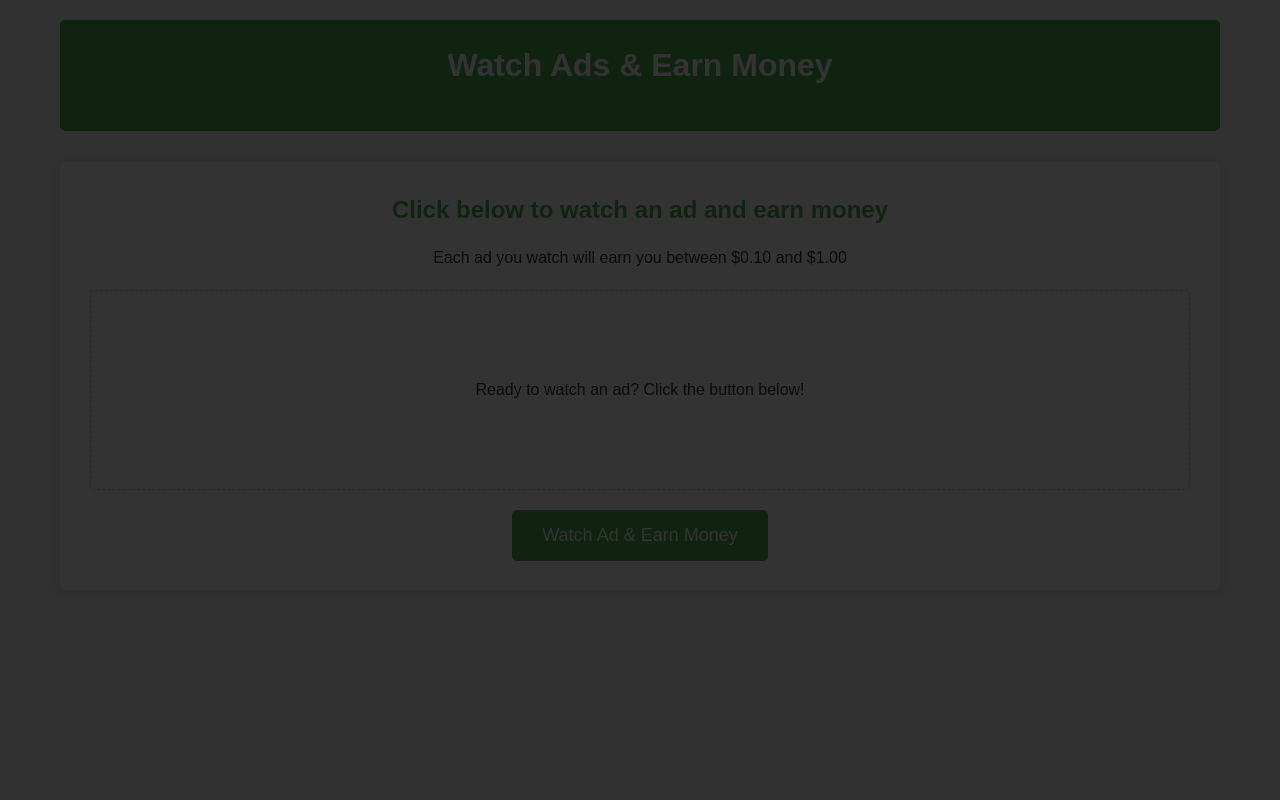
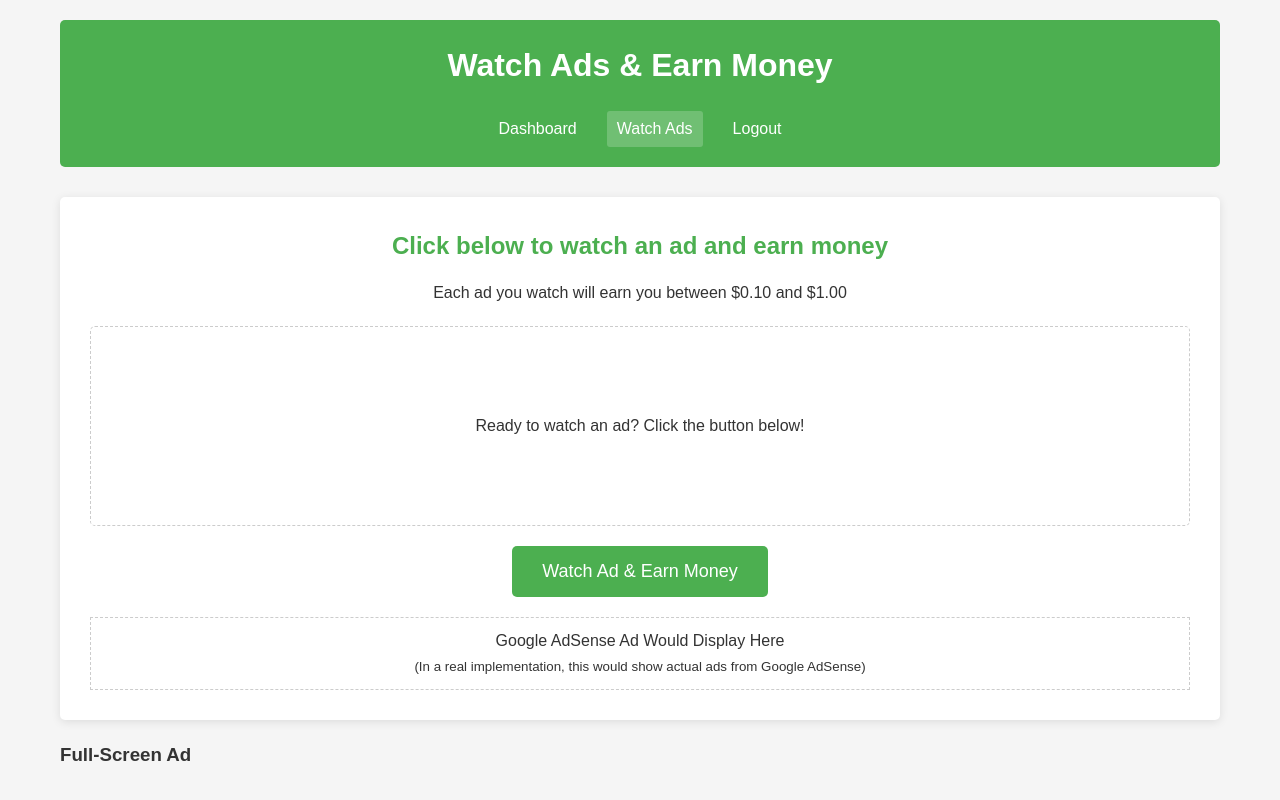
Before and after one commit to jaygur9977/deepseek, a website: page views/watch-ad.html in a window 1280 px wide. Drawn offline with Linux system fonts and the light colour scheme.

Commit message:
Update watch-ad.html

```diff
--- a/views/watch-ad.html
+++ b/views/watch-ad.html
@@ -5,11 +5,22 @@
     <meta name="viewport" content="width=device-width, initial-scale=1.0">
     <title>Watch Ads - Earn Money</title>
     <link rel="stylesheet" href="/css/style.css">
+
+    <!-- Google AdSense Meta Tag for Verification -->
+    <meta name="google-adsense-account" content="ca-pub-2273253474084136">
+
+    <!-- Google AdSense Code Snippet -->
+    <script async src="https://pagead2.googlesyndication.com/pagead/js/adsbygoogle.js?client=ca-pub-2273253474084136" crossorigin="anonymous"></script>
 </head>
 <body>
     <div class="container">
         <header>
             <h1>Watch Ads & Earn Money</h1>
+            <nav>
+                <a href="/dashboard">Dashboard</a>
+                <a href="/watch-ad" class="active">Watch Ads</a>
+                <a href="/" id="logout">Logout</a>
+            </nav>
         </header>
 
         <div class="ad-container">
@@ -17,19 +28,30 @@
             <p>Each ad you watch will earn you between $0.10 and $1.00</p>
 
             <div id="ad-display">
+                <!-- Ad content will be loaded here -->
                 <p>Ready to watch an ad? Click the button below!</p>
             </div>
 
             <button id="watch-ad-btn">Watch Ad & Earn Money</button>
+
+            <div id="earnings-message" style="display: none;">
+                <p>You earned $<span id="earned-amount">0.00</span>!</p>
+                <p>Your new balance is $<span id="new-balance">0.00</span></p>
+            </div>
+
+            <!-- Google AdSense placeholder -->
+            <div class="adsense-ad" style="margin-top: 20px; padding: 10px; border: 1px dashed #ccc;">
+                <p>Google AdSense Ad Would Display Here</p>
+                <small>(In a real implementation, this would show actual ads from Google AdSense)</small>
             </div>
         </div>
 
-    <!-- Full-Screen Ad (Ad Placement) -->
-    <div class="adsense-fullscreen" style="position: fixed; top: 0; left: 0; width: 100%; height: 100%; background-color: rgba(0, 0, 0, 0.8); display: flex; justify-content: center; align-items: center; z-index: 9999;">
+        <!-- Full-Screen Ad -->
+        <div class="adsense-fullscreen" style="margin-top: 20px;">
+            <h3>Full-Screen Ad</h3>
             <script async src="https://pagead2.googlesyndication.com/pagead/js/adsbygoogle.js?client=ca-pub-2273253474084136" crossorigin="anonymous"></script>
-        <!-- Full Screen Ad Code -->
             <ins class="adsbygoogle"
-             style="display:block; width: 100%; height: 100%;"
+                 style="display:block"
                  data-ad-client="ca-pub-2273253474084136"
                  data-ad-slot="9946099168"
                  data-ad-format="auto"
@@ -39,6 +61,8 @@
             </script>
         </div>
 
+    </div>
+
     <script src="/js/script.js"></script>
 </body>
 </html>
```
Lines whose indentation alone changed are shown as unchanged.
